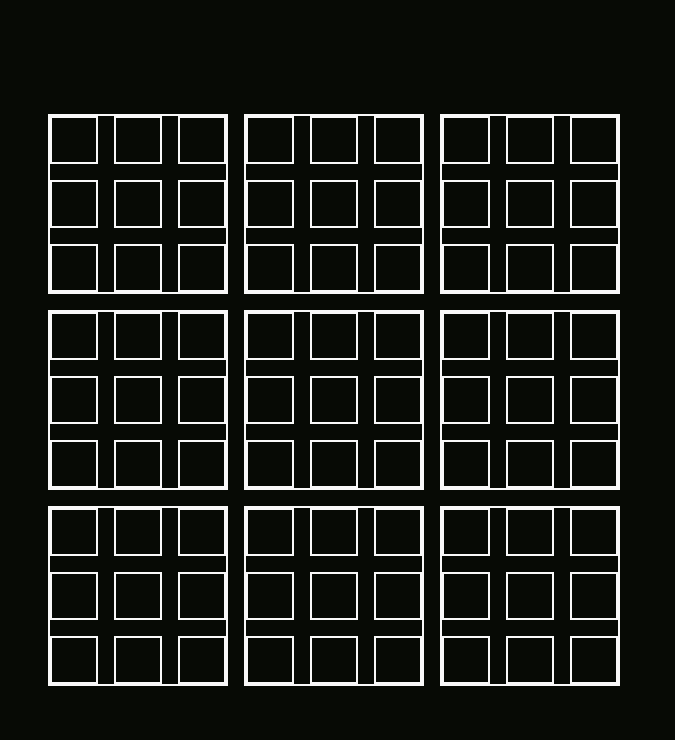
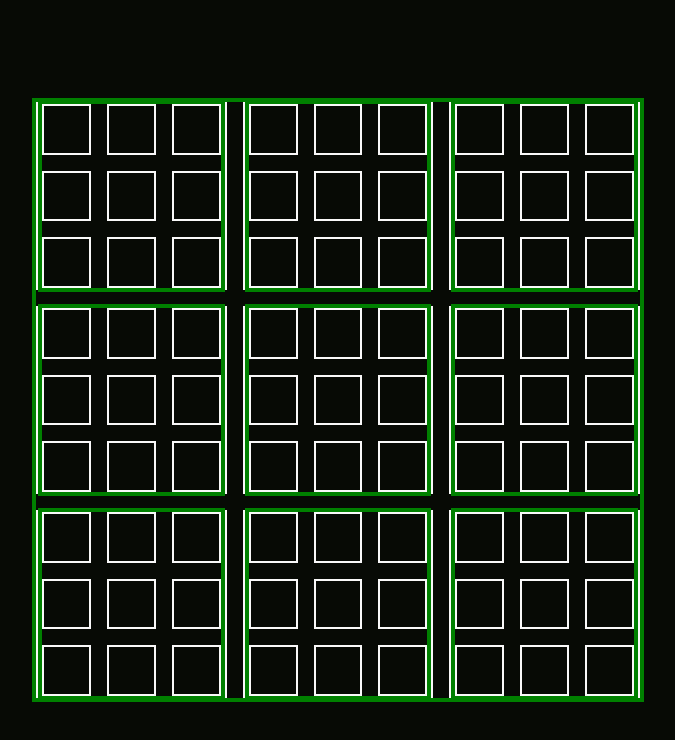
Before and after one commit to Kipras-Zelenkovas/TicTacToe-4D, a React (Vite) app: page / in a window 1280 px wide. Shown: the top 740 px of the page, without its empty margins (306-981 px from the left). Built offline with nearby package versions, Linux system fonts and the light colour scheme.

Commit message:
Working concept where you can only make next move that is dependant where move made on child board. Needs fix with 1 maxDepth board.

```diff
--- a/src/App.jsx
+++ b/src/App.jsx
@@ -5,6 +5,7 @@ import { Board } from "./components/Board";
 function App() {
     const maxDepth = 2;
     const [cross, setCross] = useState(true);
+    const [childIndex, setChildIndex] = useState(undefined);
     return (
         <div className="main">
             <Board
@@ -12,6 +13,8 @@ function App() {
                 maxDepth={maxDepth}
                 globalCross={cross}
                 setGlobalCross={setCross}
+                childIndex={childIndex}
+                setChildIndex={setChildIndex}
             />
         </div>
     );
--- a/src/components/Board.jsx
+++ b/src/components/Board.jsx
@@ -3,6 +3,7 @@ import "./scss/Board.scss";
 import { Square } from "./Square";
 import {
     handle,
+    makeNextMove,
     makeSubWinner,
     makeWinnerMain,
     winnerCheck,
@@ -16,8 +17,11 @@ export const Board = ({
     parentBoard = undefined,
     setParentBoard = undefined,
     parentBoardIndex = undefined,
+    childIndex = undefined,
+    setChildIndex = undefined,
 }) => {
     const [board, setBoard] = useState([0, 0, 0, 0, 0, 0, 0, 0, 0]);
+    const active = makeNextMove(childIndex, parentBoardIndex);
 
     useEffect(() => {
         setTimeout(() => {
@@ -39,10 +43,17 @@ export const Board = ({
     }, board);
 
     return (
-        <div className="board">
+        <div className={"board" + (active ? " active" : " unactive")}>
             {board.map((item, index) => {
                 const test = () =>
-                    handle(index, board, setBoard, globalCross, setGlobalCross);
+                    handle(
+                        index,
+                        board,
+                        setBoard,
+                        globalCross,
+                        setGlobalCross,
+                        setChildIndex
+                    );
 
                 return (
                     <Square
@@ -55,6 +66,9 @@ export const Board = ({
                         index={index}
                         globalCross={globalCross}
                         setGlobalCross={setGlobalCross}
+                        childIndex={childIndex}
+                        setChildIndex={setChildIndex}
+                        active={active}
                     />
                 );
             })}
--- a/src/components/Square.jsx
+++ b/src/components/Square.jsx
@@ -11,11 +11,16 @@ export const Square = ({
     setParentBoard = undefined,
     globalCross = undefined,
     setGlobalCross = undefined,
+    childIndex = undefined,
+    setChildIndex = undefined,
+    active = undefined,
 }) => {
     return (
         <div
             className="square"
-            onClick={() => (depth - 1 == 0 ? handle() : false)}
+            onClick={() =>
+                active ? (depth - 1 == 0 ? handle() : false) : false
+            }
         >
             {item != 0 ? (
                 item
@@ -28,6 +33,8 @@ export const Square = ({
                     setParentBoard={setParentBoard}
                     globalCross={globalCross}
                     setGlobalCross={setGlobalCross}
+                    childIndex={childIndex}
+                    setChildIndex={setChildIndex}
                 />
             ) : (
                 ""
--- a/src/components/scss/Board.scss
+++ b/src/components/scss/Board.scss
@@ -8,3 +8,13 @@
     height: 100%;
     width: 100%;
 }
+
+.active {
+    cursor: pointer;
+    border: solid 4px green;
+}
+
+.unactive {
+    cursor: not-allowed;
+    border: solid 4px red;
+}
--- a/src/utils/gameLogic.js
+++ b/src/utils/gameLogic.js
@@ -26,12 +26,13 @@ export const winnerCheck = (board) => {
     }
 };
 
-export const handle = (i, board, setBoard, cross, setCross) => {
+export const handle = (i, board, setBoard, cross, setCross, setChildIndex) => {
     let newBoard = [...board];
     if (board[i] == 0) {
         cross == true ? (newBoard[i] = "X") : (newBoard[i] = "O");
         setBoard(newBoard);
         setCross(!cross);
+        setChildIndex(i);
     } else {
         alert("Square is already occupied!");
     }
@@ -57,3 +58,7 @@ export const makeWinnerMain = (winner, maxDepth, currentDepth) => {
         alert("Winner of the game is: " + winner);
     }
 };
+
+export const makeNextMove = (setIndex, parentIndex) => {
+    return setIndex == undefined || setIndex == parentIndex ? true : false;
+};
```
